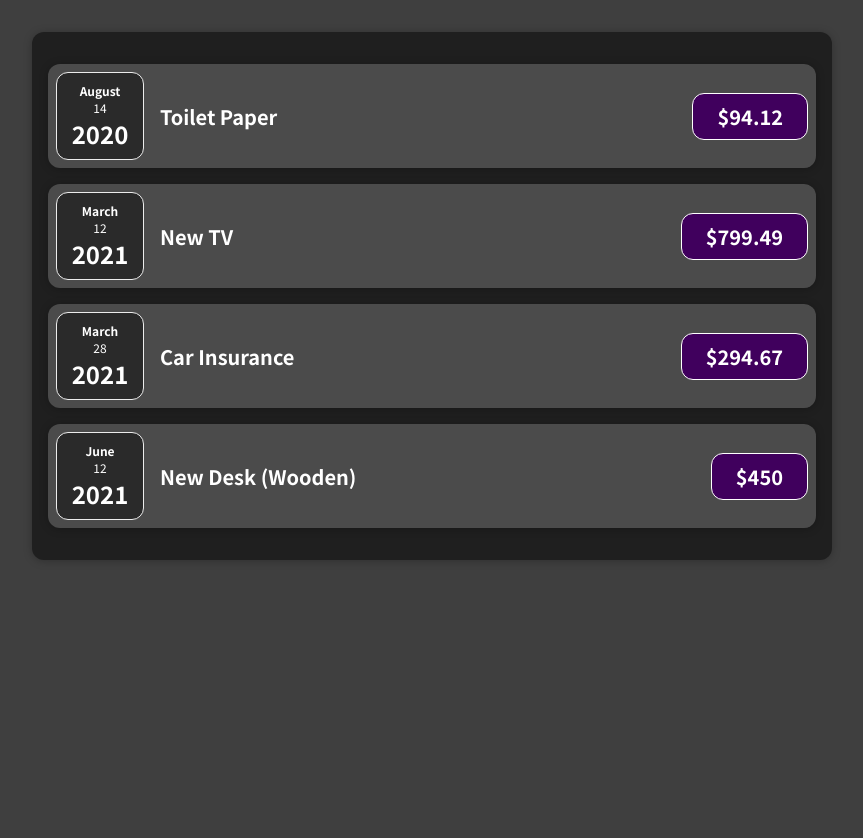
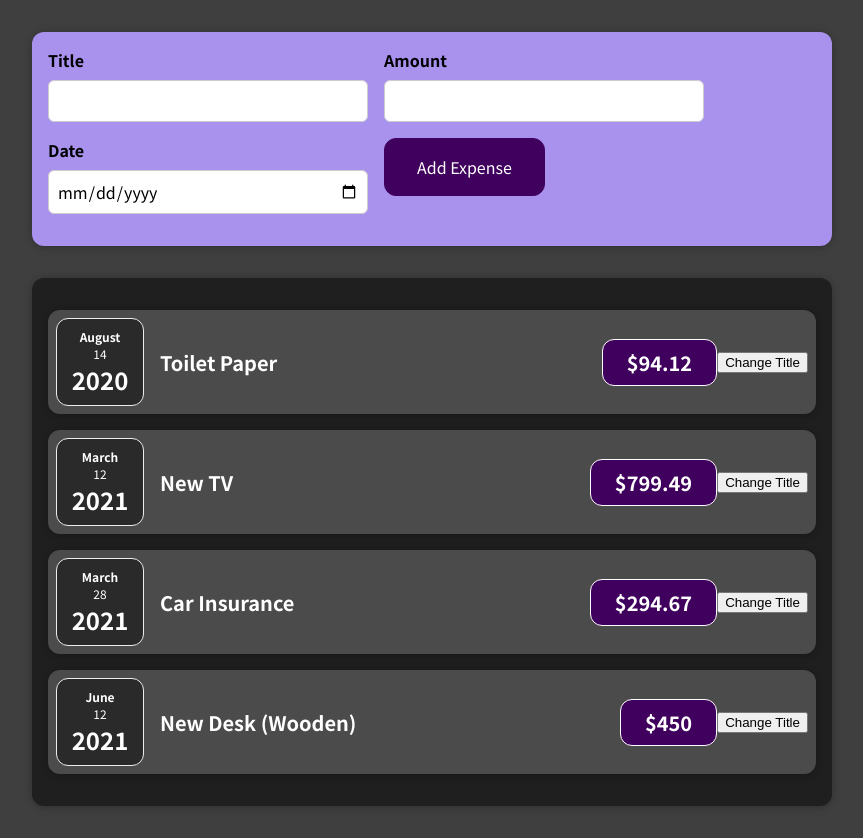
Before and after one commit to fayddelight/expenses-list, a React (Create React App) app: page / in a window 1280 px wide. Shown: the whole page, without its empty margins (208-1071 px from the left). Before the commit the page ends 800 px from the top, so only its background shows below. Built offline with nearby package versions, Linux system fonts and the light colour scheme.

Commit message:
third commit

```diff
--- a/src/App.js
+++ b/src/App.js
@@ -1,4 +1,5 @@
 import Expenses from "./components/Expenses/Expenses";
+import NewExpense from "./components/NewExpense/NewExpense";
 
 const App = () => {
   const expenses = [
@@ -25,6 +26,7 @@
 
   return (
     <div>
+      <NewExpense />
       <Expenses items={expenses}/>
     </div>
   );
--- a/src/components/Expenses/ExpenseItem.js
+++ b/src/components/Expenses/ExpenseItem.js
@@ -1,15 +1,25 @@
+import React, { useState } from "react";
 import "./ExpenseItem.css";
 import ExpenseDate from "./ExpenseDate";
 import Card from "../Ui/Card";
 
 const ExpenseItem = (props) => {
+
+const [title, setTitle] = useState(props.title);
+
+const clickHandler = () => {
+  setTitle("Updated!");
+  console.log(title);
+};
+
   return (
     <Card className="expense-item">
       <ExpenseDate date={props.date}/>
       <div className="expense-item__description">
-        <h2>{props.title}</h2>
+        <h2>{title}</h2>
         <div className="expense-item__price">${props.amount}</div>
       </div>
+      <button onClick={clickHandler}>Change Title</button>
     </Card>
   );
 }
--- /dev/null
+++ b/src/components/NewExpense/ExpenseForm.css
@@ -0,0 +1,26 @@
+.new-expense__controls {
+  display: flex;
+  flex-wrap: wrap;
+  gap: 1rem;
+  margin-bottom: 1rem;
+  text-align: left;
+}
+
+.new-expense__control label {
+  font-weight: bold;
+  margin-bottom: 0.5rem;
+  display: block;
+}
+
+.new-expense__control input {
+  font: inherit;
+  padding: 0.5rem;
+  border-radius: 6px;
+  border: 1px solid #ccc;
+  width: 20rem;
+  max-width: 100%;
+}
+
+.new-expense__actions {
+  text-align: right;
+}
--- /dev/null
+++ b/src/components/NewExpense/ExpenseForm.js
@@ -0,0 +1,55 @@
+import React, { useState } from "react";
+import "./ExpenseForm.css";
+
+const ExpenseForm = () => {
+
+    const [enteredTitle, setEnteredTitle] = useState("");
+    const [enteredAmount, setEnteredAmount] = useState("");
+    const [enteredDate, setEnteredDate] = useState("");
+
+    const titleChangeHandler = (event) => {
+        setEnteredTitle(event.target.value);
+    }
+
+    const amountChangeHandler = (event) => {
+        setEnteredAmount(event.target.value);
+    }
+
+    const dateChangeHandler = (event) => {
+        setEnteredDate(event.target.value);
+    }
+
+  return (
+    <form>
+      <div className="new-expense__controls">
+        <div className="new-expense__control">
+          <label>Title</label>
+          <input type="text" onChange={titleChangeHandler} />
+        </div>
+        <div className="new-expense__control">
+          <label>Amount</label>
+          <input
+            type="number"
+            min="0.01"
+            step="0.01"
+            onChange={amountChangeHandler}
+          />
+        </div>
+        <div className="new-expense__control">
+          <label>Date</label>
+          <input
+            type="date"
+            min="2019-01-01"
+            max="2022-12-31"
+            onChange={dateChangeHandler}
+          />
+        </div>
+        <div className="new-expense__actions">
+          <button type="submit">Add Expense</button>
+        </div>
+      </div>
+    </form>
+  );
+};
+
+export default ExpenseForm;
--- /dev/null
+++ b/src/components/NewExpense/NewExpense.css
@@ -0,0 +1,38 @@
+.new-expense {
+  background-color: #a892ee;
+  padding: 1rem;
+  margin: 2rem auto;
+  width: 50rem;
+  max-width: 95%;
+  border-radius: 12px;
+  text-align: center;
+  box-shadow: 0 1px 8px rgba(0, 0, 0, 0.25);
+}
+
+.new-expense button {
+  font: inherit;
+  cursor: pointer;
+  padding: 1rem 2rem;
+  border: 1px solid #40005d;
+  background-color: #40005d;
+  color: white;
+  border-radius: 12px;
+  margin-right: 1rem;
+}
+
+.new-expense button:hover,
+.new-expense button:active {
+  background-color: #510674;
+  border-color: #510674;
+}
+
+.new-expense button.alternative {
+  color: #220131;
+  border-color: transparent;
+  background-color: transparent;
+}
+
+.new-expense button.alternative:hover,
+.new-expense button.alternative:active {
+  background-color: #ddb3f8;
+}
--- /dev/null
+++ b/src/components/NewExpense/NewExpense.js
@@ -0,0 +1,12 @@
+import ExpenseForm from "./ExpenseForm";
+import "./NewExpense.css";
+
+const NewExpense = (props) => {
+  return (
+    <div className="new-expense">
+      <ExpenseForm />
+    </div>
+  );
+};
+
+export default NewExpense;
```
